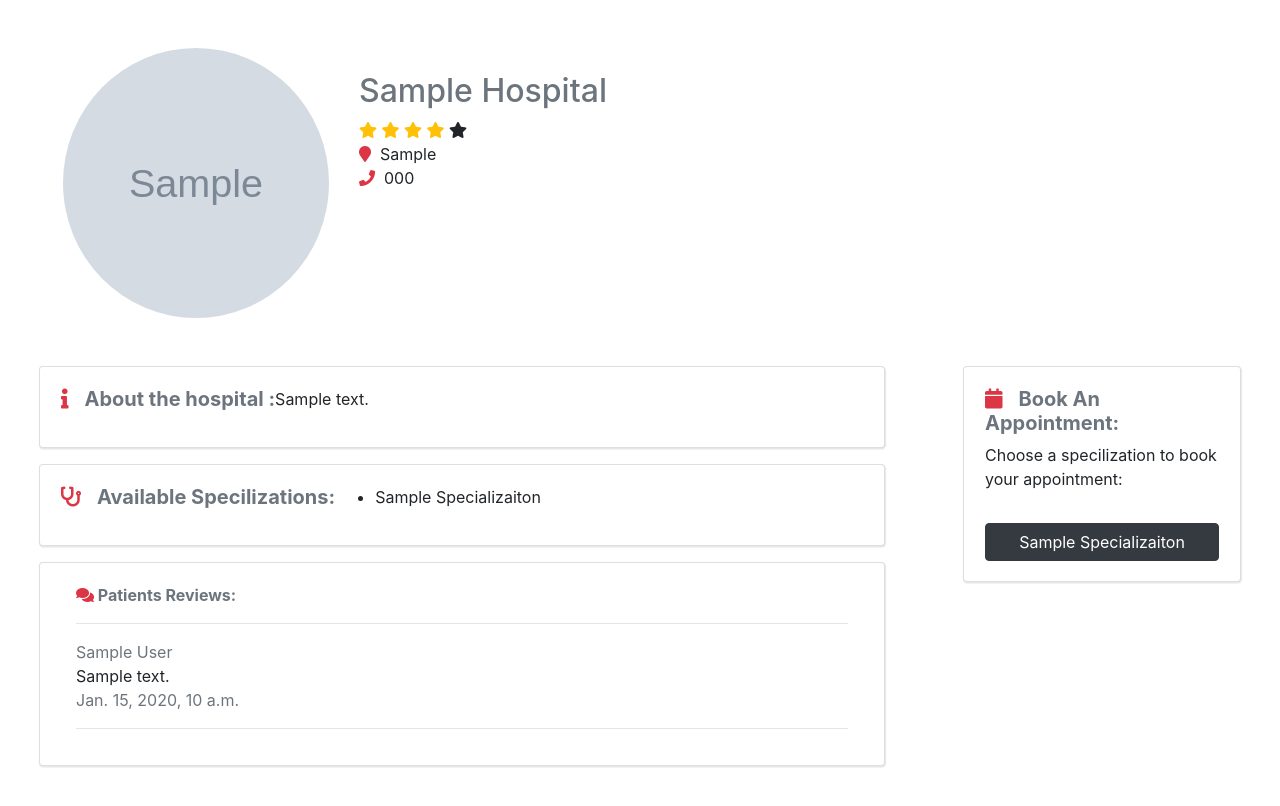
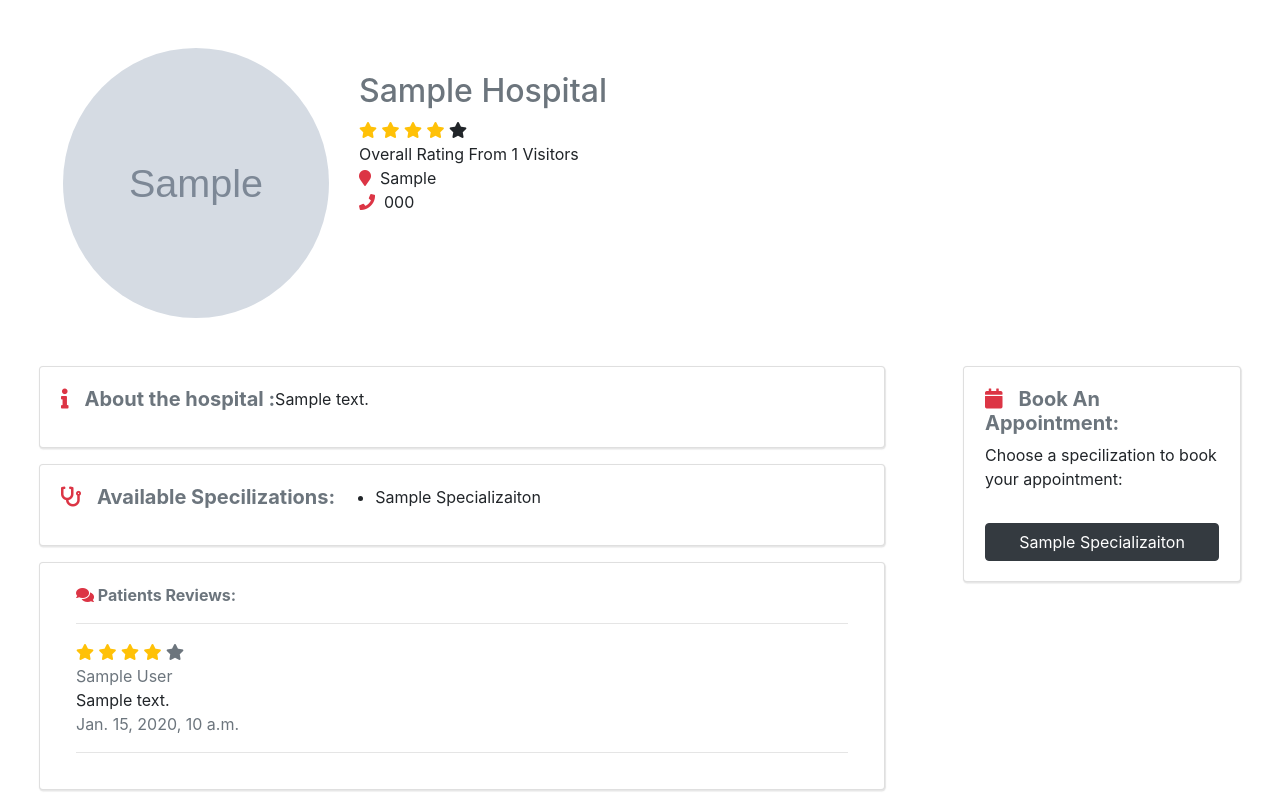
Before and after one commit to NohaHossam123/Doctors, a Django app: page /hospitals/h/1 in a window 1280 px wide. Shown: the part 56-862 px from the top of the page. Before the commit the page ends 824 px from the top, so only its background shows below. Run offline with Django 3.2, Linux system fonts and the light colour scheme; tables that the repository leaves empty hold one stand-in row (values such as "Sample post"); grey boxes marked "Sample" are stand-in pictures; some libraries are stand-ins or nearby versions.

Commit message:
display rate of each user in hospital and doctor page

```diff
--- a/HDCare/Doctors/templates/doctors-partial.html
+++ b/HDCare/Doctors/templates/doctors-partial.html
@@ -50,7 +50,7 @@
   <div><i class="fa fa-stethoscope text-info" aria-hidden="true"></i> {{ doctor.specialization }}</div>
   <div><i class="fa fa-map-marker text-info" aria-hidden="true"></i> {{ doctor.clinic_address }}</div>
   <div><i class="fa fa-money text-info" aria-hidden="true"></i><span class="text-info"> Fees:</span> {{ doctor.fees }} EGP</div>
-  <div><i class="fas fa-clock text-info"></i> <span class="text-info">Waiting Time:</span> {{ doctor.waiting_time}} minutes</div>
+  <div><i class="fas fa-clock text-info"></i> <span class="text-info">Waiting Time:</span> {{ doctor.waiting_time}}</div>
   <div><i class="fa fa-phone text-info" aria-hidden="true"></i><span class="text-info"></span> {{ doctor.phone }}</div>
 </div>
 </div>
--- a/HDCare/Doctors/views.py
+++ b/HDCare/Doctors/views.py
@@ -63,14 +63,14 @@ def doctors_page(request,sort=1):
 def doctor_profile(request,id):
     doctor = Doctor.objects.get(id=id)
     rating = [1,2,3,4,5]
-    rate = doctor.rate_set.only("rate")
+    rate = doctor.rate_set.all().values()
     try:
         user_rate = doctor.rate_set.get(user_id=request.user.id).rate
     except:
         user_rate = 0
     comments = Comment.objects.order_by("-id").filter(doctor=id)
     complains = Complain.objects.all()
-    context = {'doctor':doctor,'rating':rating , 'comments':comments , 'complains':complains , "user_rate": user_rate}
+    context = {'doctor':doctor,'rating':rating , 'comments':comments , 'complains':complains , "user_rate": user_rate ,"rate":rate}
     return render(request, 'doctorProfile.html', context)
 
 def add_comment(request,id):
--- a/HDCare/Hospitals/templates/hospital.html
+++ b/HDCare/Hospitals/templates/hospital.html
@@ -35,7 +35,7 @@
                     {% endif %}
                     {% endfor %}
                     {% endif %}
-                    {% if rating %}
+                    {% if rate %}
                     <div>Overall Rating From {{ hospital.count_rating }} Visitors</div>
                     {% endif %}
             <div> <i class="fa fa-map-marker text-danger"></i> &nbsp;{{hospital.location}}</div>
@@ -107,6 +107,19 @@
                 {% for review in reviews %}
                 <div>
                     <div class="row">
+                        <div class="col-8 text-secondary">
+                        {% for every_rate in rate %}
+                        {% if every_rate.user_id == review.user.id %}
+                            {% for i in '12345' %}
+                                {% if i|add:0 <= every_rate.rate %}
+                                    <span class="fa fa-star text-warning"></span>
+                                {% else %}
+                                    <span class="fa fa-star"></span>
+                                {% endif %}
+                            {% endfor %}
+                        {% endif %}
+                        {% endfor %}
+                        </div>
                         <div class="col-8 text-secondary">
                             {{review.user.first_name|title}}&nbsp;{{review.user.last_name|title}}
                         </div>
--- a/HDCare/Hospitals/views.py
+++ b/HDCare/Hospitals/views.py
@@ -46,14 +46,14 @@ def hospitals(request):
 
 def hospital(request, id):
     hospital = Hospital.objects.get(id=id)
-    rating = hospital.rating_set.only("rate")
+    rate = hospital.rating_set.all().values()
     try:
         user_rate = hospital.rating_set.get(user_id=request.user.id).rate
     except:
         user_rate = 0
     reviews = Review.objects.order_by("-id").filter(hospital=id)
     complains = Complaint.objects.all()
-    context = {'hospital': hospital , 'reviews':reviews , "complains": complains , "user_rate":user_rate}
+    context = {'hospital': hospital , 'reviews':reviews , "complains": complains , "user_rate":user_rate , "rate":rate}
 
     return render(request,'hospital.html', context)
 
```
Also changed, not shown: HDCare/Doctors/templates/doctorProfile.html (+11 -0 lines).
